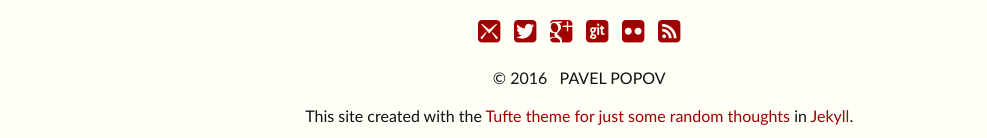
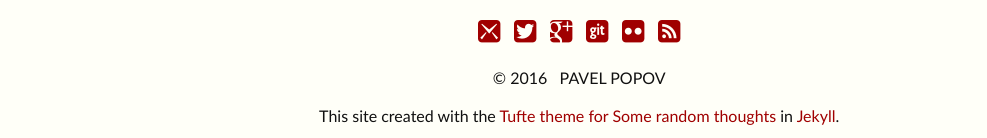
Before and after one commit to pavel-popov/pavel-popov.github.io, a Jekyll site: the page built from index.html, in a window 1280 px wide. Shown: the part 1223-1361 px from the top of the page, without its empty margins (32-1019 px from the left). Built offline with Jekyll 4.4.1, drawn with Linux system fonts in a browser that asks for light colours.

Commit message:
Updated Config

```diff
--- a/_config.yml
+++ b/_config.yml
@@ -8,8 +8,8 @@ collections:
   uploads:
     title: Uploads
     output: true
-baseurl: ''
-subtitle: just some random thoughts
+baseurl:
+subtitle: Some random thoughts
 author: pavel popov
 simple_search: http://google.com/search
 description: |-
```
